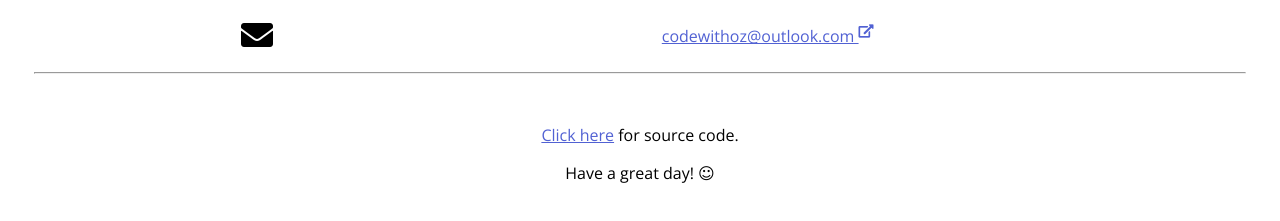
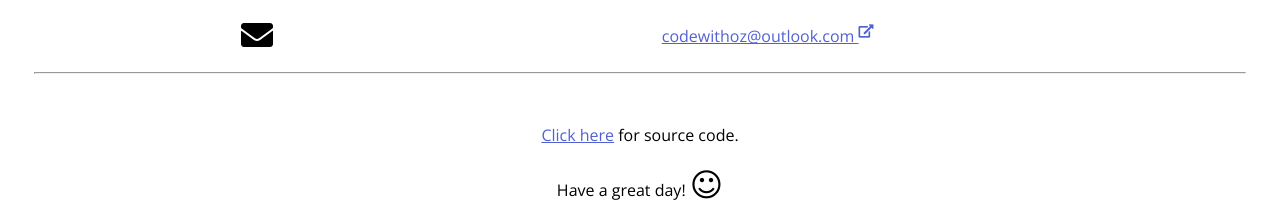
Before and after one commit to CodeWithOz/PersonalPortfolio, a website: page index.html in a window 1280 px wide. Shown: the part 2085-2306 px from the top of the page. Before the commit the page ends 2285 px from the top, so only its background shows below. Drawn offline with nearby package versions, Linux system fonts and the light colour scheme.

Commit message:
Increase size of footer smiley

```diff
--- a/css/main.css
+++ b/css/main.css
@@ -245,3 +245,7 @@ a:active {
 .footer {
   text-align: center;
 }
+
+.smiley {
+  font-size: 2em
+}
--- a/index.html
+++ b/index.html
@@ -151,7 +151,7 @@
 
     <footer class="footer">
       <p><a href="https://github.com/CodeWithOz/PersonalPortfolio">Click here</a> for source code.</p>
-      <p>Have a great day! ☺</p>
+      <p>Have a great day! <span class="smiley">☺</span></p>
     </footer>
   </body>
 </html>
```
